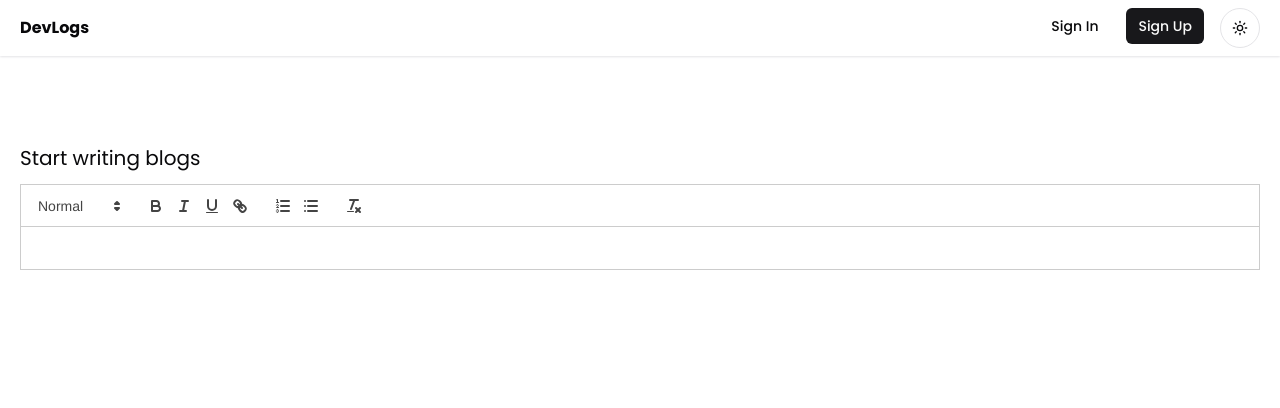
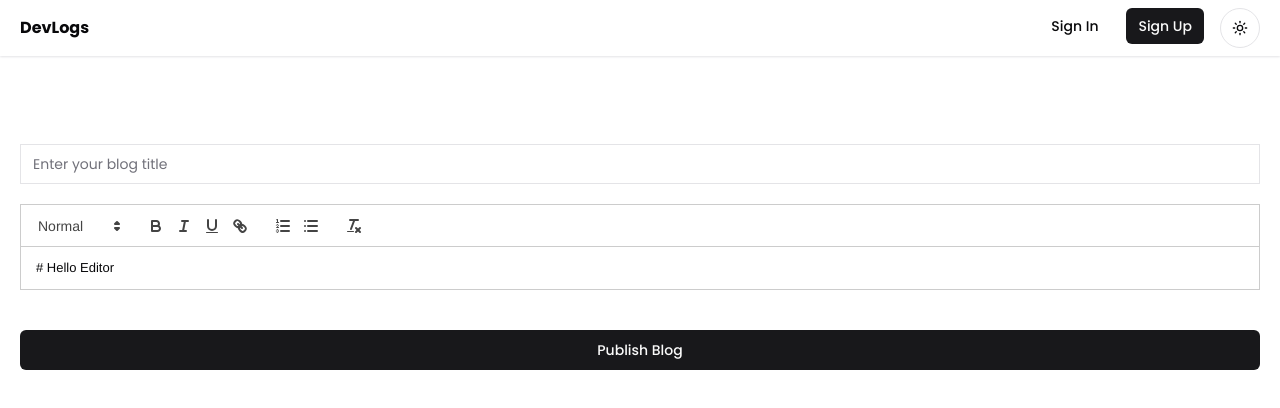
Before and after one commit to ayush-khatrii/blog-frontend, a React (Vite) app: page /create-blog in a window 1280 px wide. Shown: the top 408 px of the page. Built offline with nearby package versions, Linux system fonts and the light colour scheme; no server answers.

Commit message:
Implemented create blog functionality

```diff
--- a/package.json
+++ b/package.json
@@ -15,13 +15,16 @@
     "@radix-ui/react-slot": "^1.1.0",
     "@radix-ui/react-toast": "^1.2.2",
     "@tanstack/react-query": "^5.62.0",
+    "@uiw/react-markdown-preview": "^5.1.3",
     "class-variance-authority": "^0.7.0",
     "clsx": "^2.1.1",
     "hono-blog-common": "^1.2.0",
     "lucide-react": "^0.460.0",
+    "md-editor-rt": "^5.0.2",
     "next-themes": "^0.4.3",
     "react": "^18.3.1",
     "react-dom": "^18.3.1",
+    "react-hot-toast": "^2.4.1",
     "react-quill": "^2.0.0",
     "react-router-dom": "^6.28.0",
     "tailwind-merge": "^2.5.4",
--- a/src/components/BlogCard.tsx
+++ b/src/components/BlogCard.tsx
@@ -11,6 +11,7 @@ const BlogCard = ({ title, author, content, createdAt, id }: BLOG_POSTS) => {
     year: "numeric"
   });
 
+  const previewContent = content.slice(0, 100) + "..."
   return (
     <div className="w-full rounded cursor-pointer">
       <Link to={`/blog/${id}`}>
@@ -34,7 +35,11 @@ const BlogCard = ({ title, author, content, createdAt, id }: BLOG_POSTS) => {
               </h1>
               <p className="text-base font-light">
                 {/* {content} */}
-                {content.slice(0, 100) + "..."}
+
+                <div
+                  className="prose dark:prose-dark max-w-full break-words overflow-hidden"
+                  dangerouslySetInnerHTML={{ __html: previewContent }}
+                />
               </p>
             </div>
           </div>
--- a/src/components/BlogPost.tsx
+++ b/src/components/BlogPost.tsx
@@ -4,6 +4,7 @@ import {
   Avatar,
   AvatarFallback,
 } from "@/components/ui/avatar"
+import { Skeleton } from "./ui/skeleton";
 
 const BlogPost = () => {
   const { id } = useParams();
@@ -22,20 +23,43 @@ const BlogPost = () => {
     return <div>{error.message}</div>;
   }
 
-  if (isLoading) {
-    return <div>Loading.......</div>;
-  }
-
   return (
     <>
-      <section className="max-w-7xl mx-auto mt-32 px-5">
+      <section className="max-w-7xl mx-auto my-32 px-5">
+        {
+          isLoading ?
+            <div className="grid grid-cols-1 lg:grid-cols-[3fr_1fr] gap-10">
+              <div>
+                <div className="flex mb-4 justify-start flex-col items-start gap-4">
+                  <Skeleton className="h-4 w-[250px]" />
+                  <Skeleton className="h-4 w-[250px]" />
+                </div>
+                <div className="space-y-4">
+                  <Skeleton className="h-[200px] md:w-[600px] w-full" />
+                </div>
+              </div>
+              <div>
+                <div className="flex mb-4 justify-start items-start gap-4">
+                  <Skeleton className="h-5 w-5 rounded-full" />
+                  <Skeleton className="h-4 w-[100px]" />
+                </div>
+                <div className="space-y-4">
+                  <Skeleton className="h-4 w-[300px]" />
+                </div>
+              </div>
+            </div>
+            :
             <div className="grid grid-cols-1 lg:grid-cols-[3fr_1fr] gap-10">
               {/* Blog Content */}
-          <div>
+
+              <div className="lg:max-w-3xl w-full">
                 <h1 className="md:text-5xl text-2xl font-bold mb-6">{blogPost.title}</h1>
                 <p className=" text-sm mb-6 opacity-50 ">Posted on: {date}</p>
-            <article className="text-lg dark:text-zinc-300 leading-relaxed ">
-              {blogPost.content}
+                <article className="text-lg dark:text-zinc-300 leading-relaxed">
+                  <div
+                    className="prose dark:prose-dark max-w-full break-words overflow-hidden"
+                    dangerouslySetInnerHTML={{ __html: blogPost?.content }}
+                  />
                 </article>
               </div>
 
@@ -51,13 +75,13 @@ const BlogPost = () => {
                     <h1 className="text-xl capitalize font-semibold">{blogPost.author.name}</h1>
                   </div>
                 </div>
-            <p className="">
-              Lorem ipsum dolor sit amet consectetur adipisicing elit. Quos,
-              rerum.
+                <p className="text-sm">
+                  Lorem ipsum dolor sit amet consectetur adipisicing elit. Quos, rerum.
                 </p>
               </aside>
             </div>
-      </section>
+        }
+      </section >
     </>
   );
 };
--- a/src/components/Createblog.tsx
+++ b/src/components/Createblog.tsx
@@ -1,22 +1,71 @@
-import { Link } from "react-router-dom"
 import { Button } from "./ui/button"
-import { ArrowLeft } from "lucide-react"
+import { useState } from "react";
+import { ENV } from "@/config/conf";
+import { Input } from "./ui/input";
+import { Loader2 } from "lucide-react";
+import toast from 'react-hot-toast';
 import ReactQuill from 'react-quill';
-import 'react-quill/dist/quill.snow.css';
-import { useState } from "react";
+import 'react-quill/dist/quill.snow.css'; // Quill CSS
+import { useNavigate } from "react-router-dom";
 
 const Createblog = () => {
-  const [value, setValue] = useState('');
+  const [title, setTitle] = useState('');
+  const [content, setContent] = useState('# Hello Editor');
+  const [loading, setLoading] = useState(false);
+  const navigate = useNavigate();
 
+  const { apiUrl } = ENV;
+  const handlePublishBlog = async () => {
+    try {
+      setLoading(true);
+      const resp = await fetch(`${apiUrl}/blog`, {
+        method: "POST",
+        headers: {
+          Authorization: localStorage.getItem("auth-token") || ""
+        },
+        body: JSON.stringify({ title, content })
+      });
+      if (resp.ok) {
+        toast.success('Blog published!');
+        navigate("/blogs")
+      }
+    } catch (error) {
+      toast.error("Error while publishing");
+      console.error(error)
+    } finally {
+      setLoading(false);
+    }
+  }
   return (
     <section className="max-w-7xl mx-auto mt-36 px-5">
-      <h1 className="my-3 text-xl">Start writing blogs</h1>
       {/* text editor */}
-      <div>
-        <ReactQuill theme="snow" value={value} onChange={setValue} />
+      <div className="flex w-full justify-center items-start flex-col gap-5">
+        <Input
+          required
+          className="rounded-none"
+          onChange={(e) => setTitle(e.target.value)}
+          type="text"
+          placeholder="Enter your blog title"
+        />
+        <div className="w-full">
+          {/* editor */}
+          <ReactQuill
+            theme="snow"
+            value={content}
+            onChange={setContent}
+            placeholder="Start writing your blog..."
+          />
+        </div>
+        <Button
+          disabled={loading}
+          onClick={handlePublishBlog}
+          className="w-full my-5">
+          {loading && <Loader2 className="animate-spin" />}
+          Publish Blog
+        </Button>
       </div>
     </section>
   )
 }
 
-export default Createblog
+export default Createblog;
--- a/src/main.tsx
+++ b/src/main.tsx
@@ -3,6 +3,7 @@ import './index.css'
 import App from './App.tsx'
 import { ThemeProvider } from 'next-themes'
 import { QueryClient, QueryClientProvider } from '@tanstack/react-query';
+import { Toaster } from 'react-hot-toast';
 
 const queryClient = new QueryClient();
 createRoot(document.getElementById('root')!).render(
@@ -13,6 +14,7 @@ createRoot(document.getElementById('root')!).render(
     >
 
       <QueryClientProvider client={queryClient}>
+        <Toaster />
         <App />
       </QueryClientProvider>
     </ThemeProvider>
```
Also changed, not shown: 1 other file (tests, documents, lock files or other folders). Lines whose indentation alone changed are shown as unchanged.
